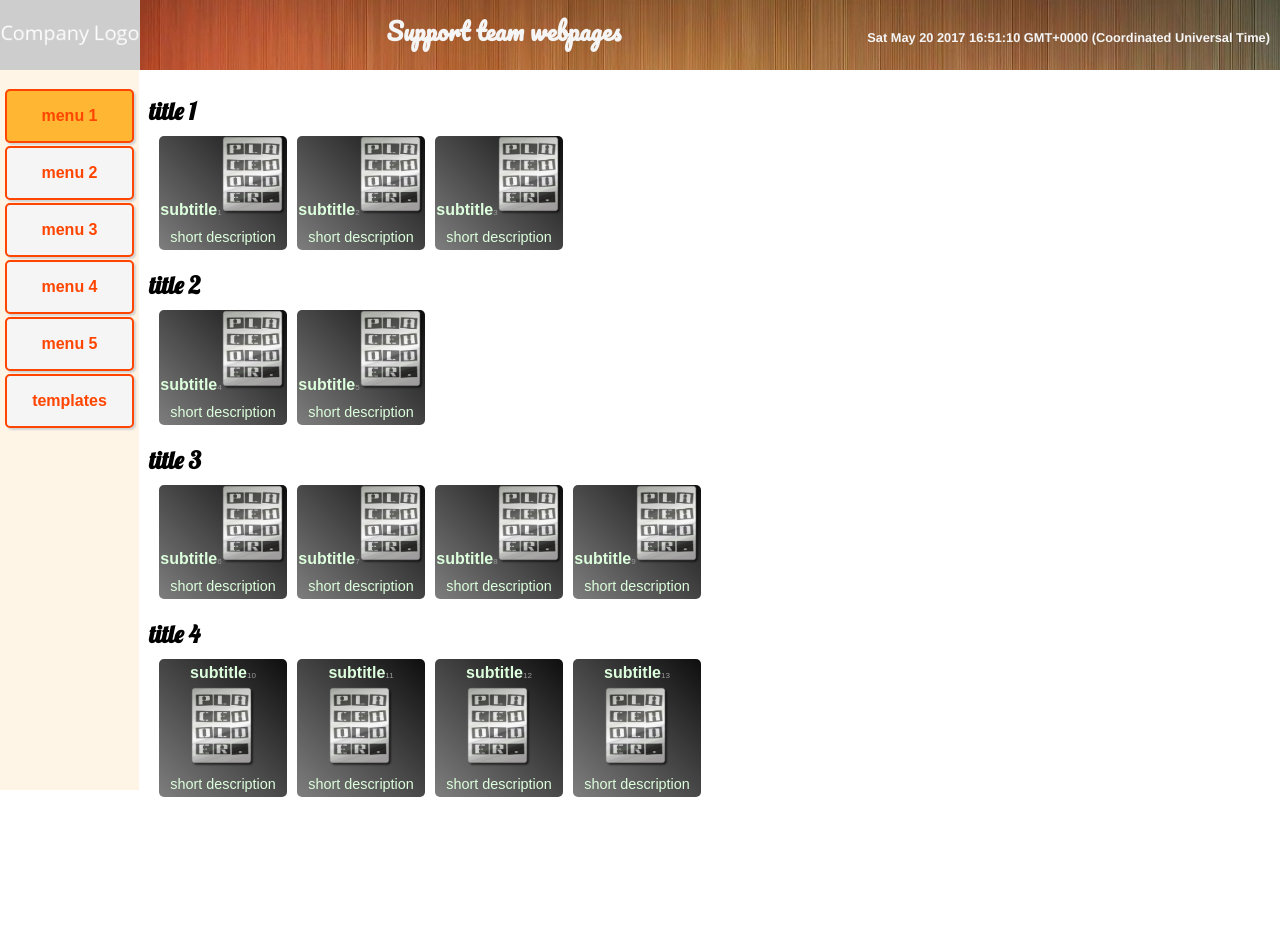
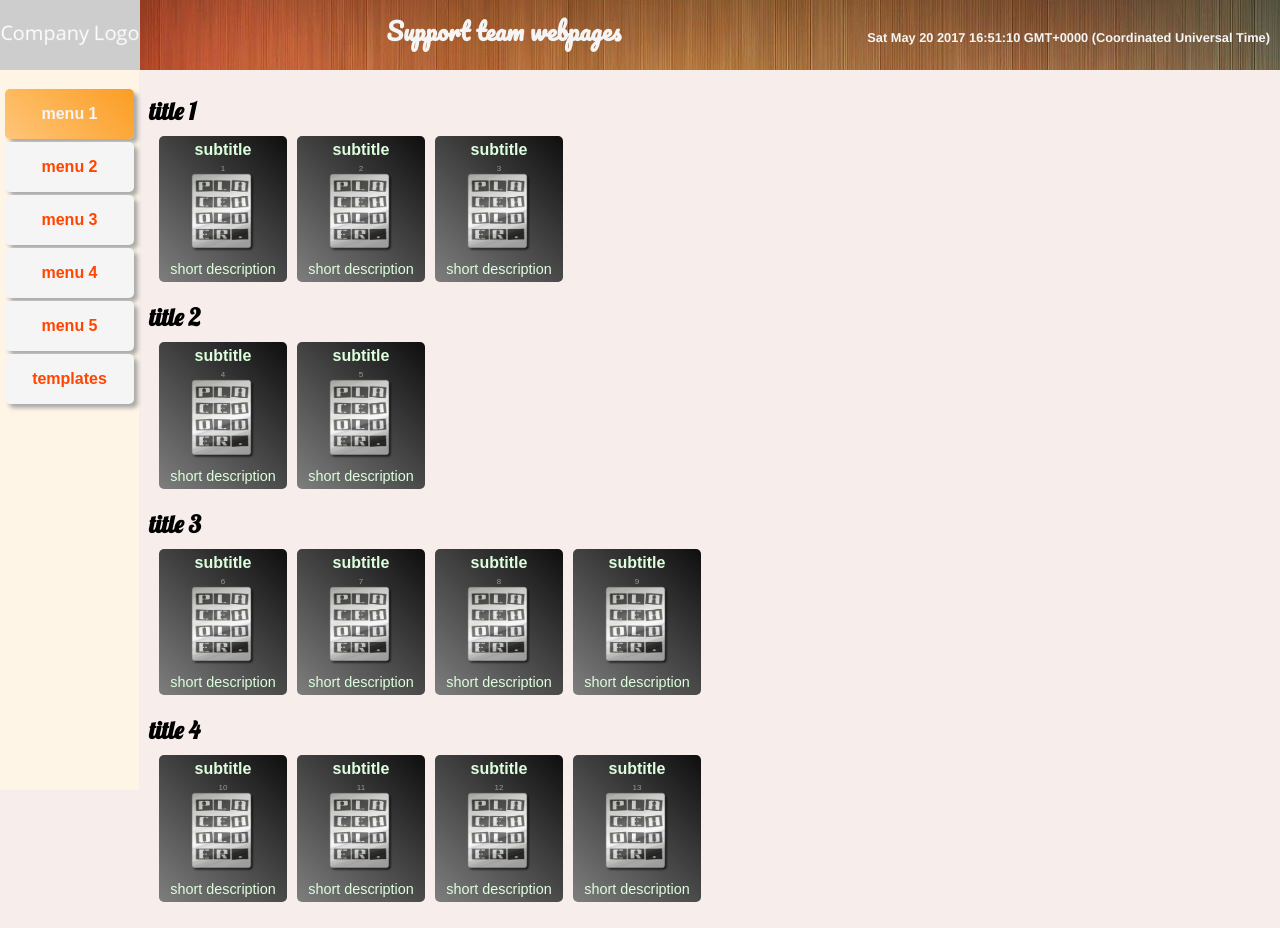
Before and after one commit to dloret/support-hub, a React (Create React App) app: page / in a window 1280 px wide. Before the commit the page ends 823 px from the top, so only its background shows below. Built offline with nearby package versions, Linux system fonts and the light colour scheme.

Commit message:
styling nav - animating tiles

```diff
--- a/src/components/app/App.scss
+++ b/src/components/app/App.scss
@@ -1,4 +1,5 @@
 .container {
   display: flex;
   flex-wrap: wrap;
+  background-color: rgba(random(255), random(255), random(255), 0.1);
 }
--- a/src/components/catalog/Tile.scss
+++ b/src/components/catalog/Tile.scss
@@ -7,25 +7,23 @@
   margin-bottom: 10px;
   padding: 0;
   display: flex;
-  flex-flow: column wrap;
+  flex-direction: column;
 
   h3 {
     color: #DFD;
-    display: inline-flex;
     font-size: 1em;
     margin: 5px 0;
   }
 
   .id {
     color: #999;
-    display: inline-flex;
     font-size: .5em;
     margin: 0;
   }
 
   img {
     width: 5vw;
-    margin: 0
+    margin: 0;
   }
 
   p {
--- a/src/components/nav/Nav.scss
+++ b/src/components/nav/Nav.scss
@@ -22,8 +22,7 @@ ul {
     background-color: whitesmoke;
     font-weight: bold;
     height: 50px;
-    border: 2px orangered solid;
-    box-shadow: 2px 2px 2px lightgray;
+    box-shadow: 4px 4px 4px #AAA;
     border-radius: 5px;
     margin-top: 3px;
     &:hover {
@@ -31,7 +30,8 @@ ul {
       transform: scaleX(1.1);
     }
     &.active {
-      background-color: lighten(orange, 10);
+      background: linear-gradient(45deg, #ffc578 0%,#fb9d23 100%);
+      color: whitesmoke;
     }
   }
 }
```
